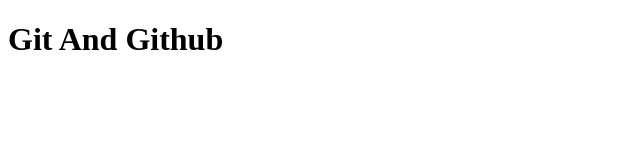
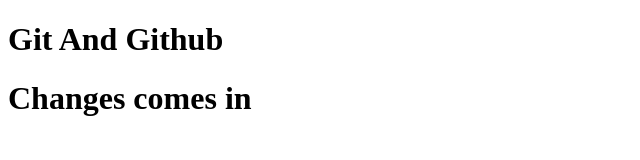
Before and after one commit to HasanMdKamrul/git-pro, a plain HTML site: page index.html in a window 1280 px wide. Shown: the whole page, without its empty margins (0-640 px from the left). Drawn offline with Linux system fonts and the light colour scheme.

Commit message:
file modified

```diff
--- a/index.html
+++ b/index.html
@@ -9,6 +9,7 @@
   <body>
     <div>
       <h1>Git And Github</h1>
+      <h1>Changes comes in</h1>
     </div>
   </body>
 </html>
```
